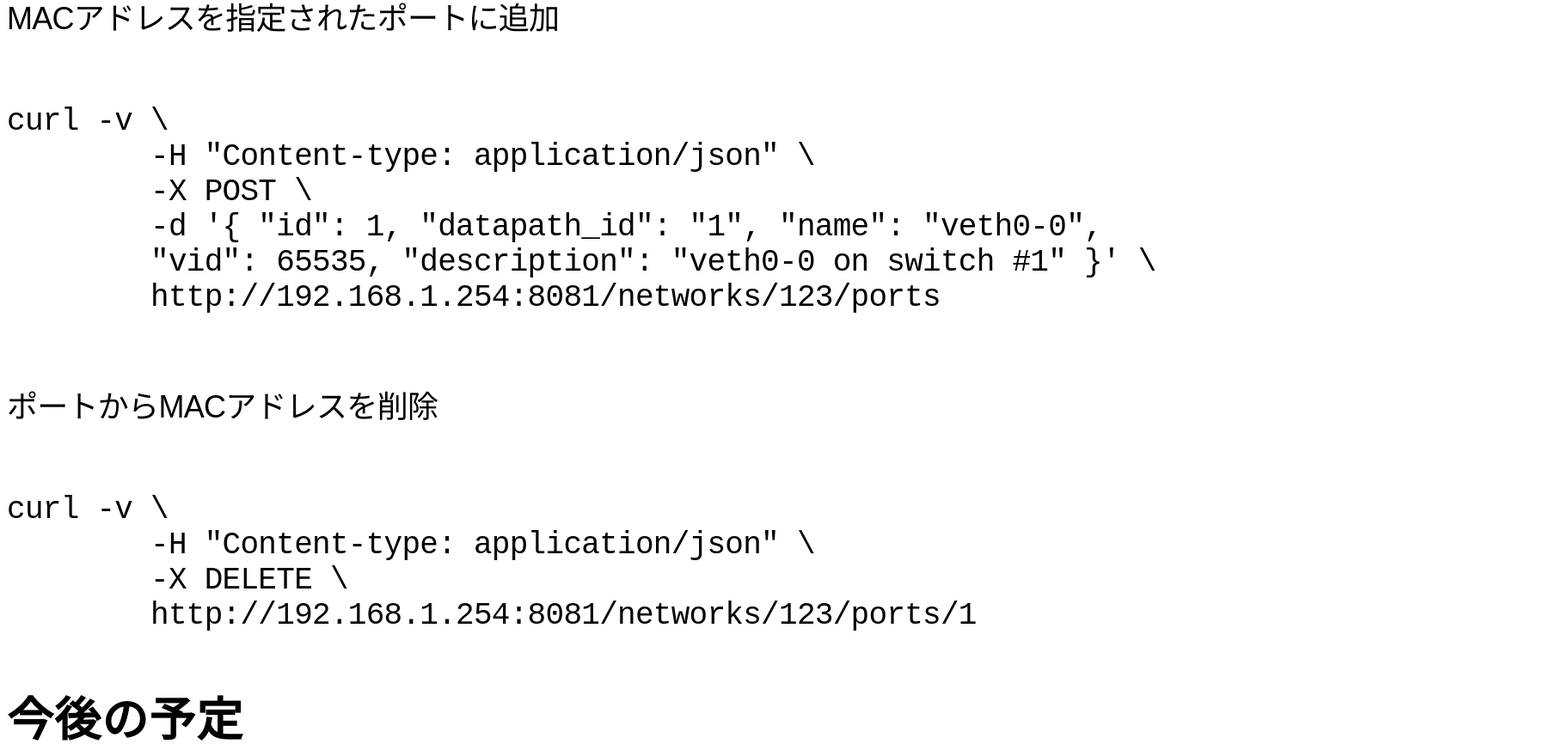
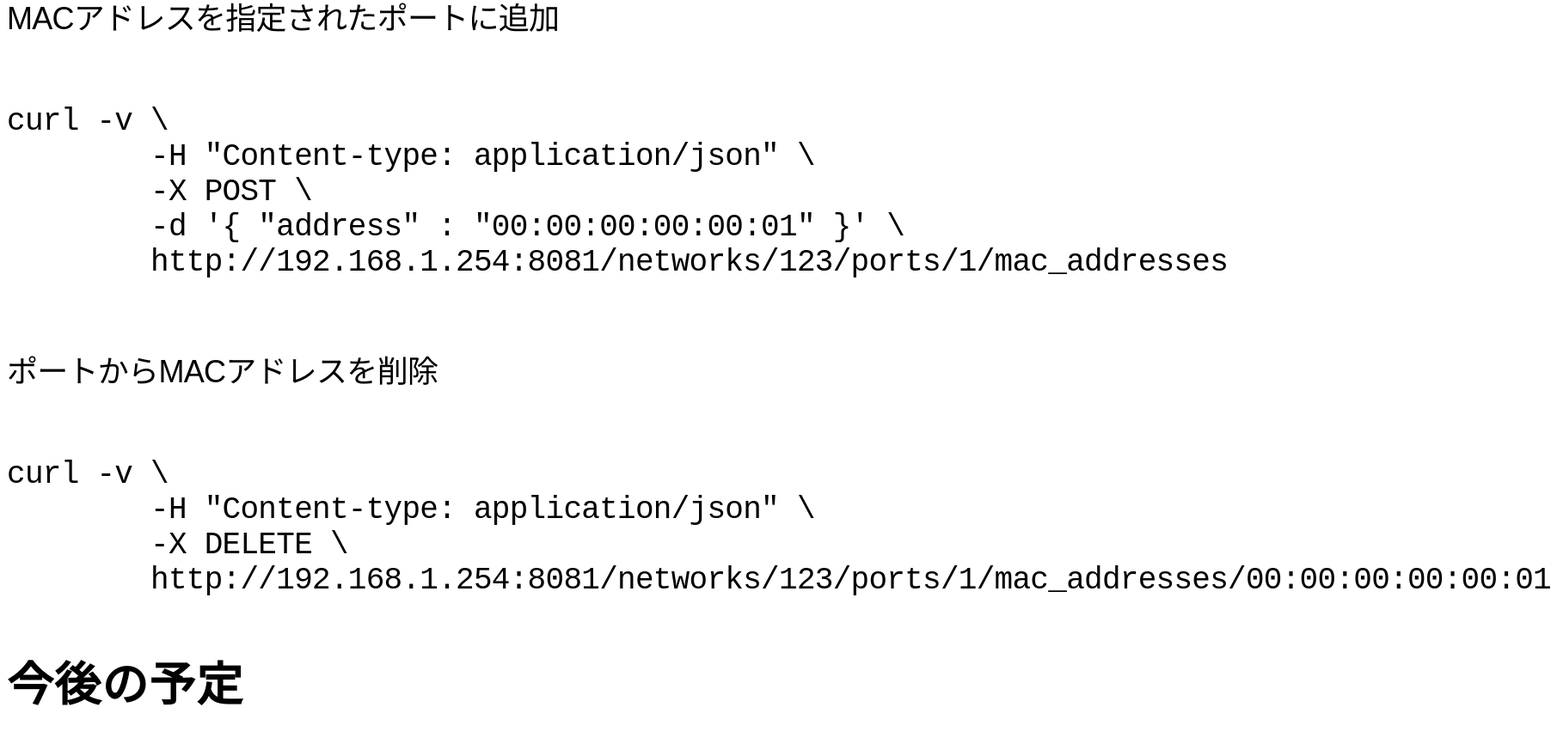
Before and after one commit to sugyo/trema_day, a plain HTML site: page virtual_network_platform.html in a window 1280 px wide. Shown: the part 7860-8726 px from the top of the page at 86% size, 1804 px wide, since content can reach past the window. Drawn offline with Linux system fonts and the light colour scheme; a web font is replaced by a local one.

Commit message:
fixed example of api

```diff
--- a/virtual_network_platform.html
+++ b/virtual_network_platform.html
@@ -180,16 +180,15 @@ curl -v \
 curl -v \
         -H "Content-type: application/json" \
         -X POST \
-        -d '{ "id": 1, "datapath_id": "1", "name": "veth0-0",
-        "vid": 65535, "description": "veth0-0 on switch #1" }' \
-        http://192.168.1.254:8081/networks/123/ports
+        -d '{ "address" : "00:00:00:00:00:01" }' \
+        http://192.168.1.254:8081/networks/123/ports/1/mac_addresses
 					</code></pre>
 					ポートからMACアドレスを削除<br>
 					<pre><code class="no-highlight">
 curl -v \
         -H "Content-type: application/json" \
         -X DELETE \
-        http://192.168.1.254:8081/networks/123/ports/1
+        http://192.168.1.254:8081/networks/123/ports/1/mac_addresses/00:00:00:00:00:01
 					</code></pre>
 				</section></section>
 				<section>
```
